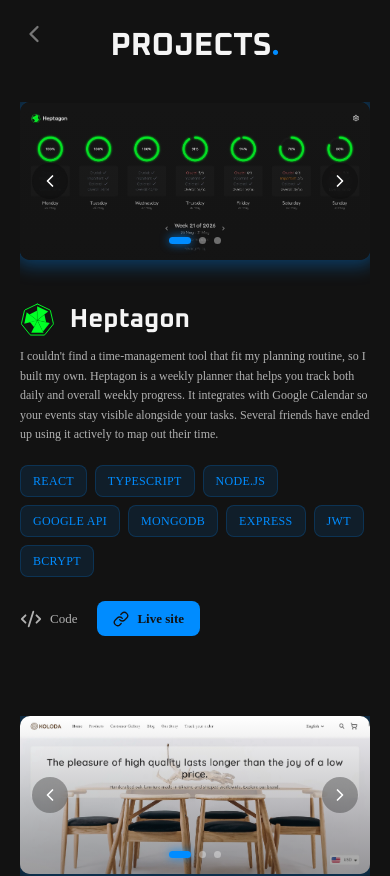
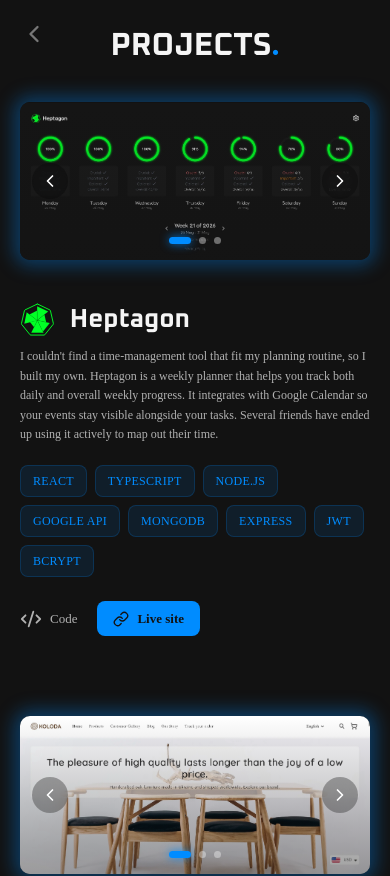
Before and after one commit to ZubalYana/Portfolio-2026, a React (Vite) app: page /projects in a window 390 px wide. Shown: the top 876 px of the page. Built offline with nearby package versions, Linux system fonts and the light colour scheme; a web font is replaced by a local one.

Commit message:
another attempt to fix mobile responsive

```diff
--- a/src/components/functionalElements/ExtendedProjectCard.tsx
+++ b/src/components/functionalElements/ExtendedProjectCard.tsx
@@ -68,7 +68,7 @@ export default function ExtendedProjectCard({
       whileInView={{ opacity: 1, y: 0 }}
       viewport={{ once: true, margin: "-100px" }}
       transition={{ duration: 0.6 }}
-      className={`w-full flex flex-col overflow-x-hidden ${
+      className={`w-full flex flex-col ${
         reversed ? "lg:flex-row-reverse" : "lg:flex-row"
       } items-center gap-10 lg:gap-8`}
     >
--- a/src/components/screens/Projects.tsx
+++ b/src/components/screens/Projects.tsx
@@ -165,7 +165,7 @@ export interface project {
 
 export default function Projects() {
   return (
-    <div className="w-screen min-h-screen flex flex-col items-center p-[20px] lg:p-[40px] relative z-10">
+    <div className="w-screen min-h-screen flex flex-col items-center p-[20px] lg:p-[40px] relative z-10 overflow-x-hidden">
       <a
         href="/"
         className="absolute top-[20px] left-[20px] lg:top-[40px] lg:left-[40px]"
```
